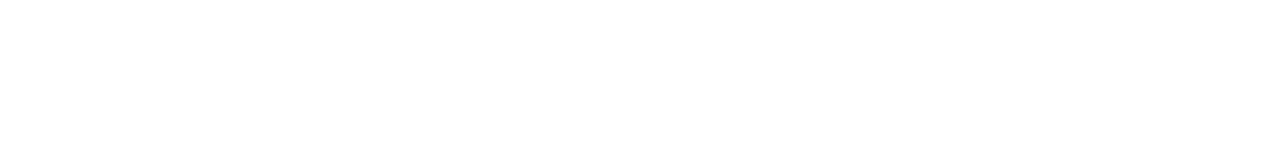
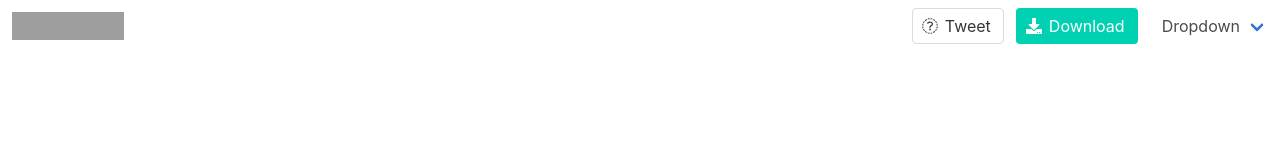
Before and after one commit to teampsbox/bulmacss-teampsbox_site, a plain HTML site: page index.html in a window 1280 px wide. Drawn offline with nearby package versions, Linux system fonts and the light colour scheme; grey boxes are pictures that could not be loaded.

Commit message:
I'm going home!

```diff
--- a/index.html
+++ b/index.html
@@ -1,13 +1,16 @@
 <!DOCTYPE html>
-<html lang="en">
+<html class="has-navbar-fixed-top" lang="en">
 <head>
   <meta charset="UTF-8">
   <meta name="viewport" content="width=device-width, initial-scale=1.0">
   <meta http-equiv="X-UA-Compatible" content="ie=edge">
   <title>TeamPSBOX</title>
 
-  <!-- BULMA CSS -->
+  <!-- BULMA CSS CDN -->
   <link rel="stylesheet" href="https://cdnjs.cloudflare.com/ajax/libs/bulma/0.7.1/css/bulma.min.css">
+
+  <!-- BULMA CSS FILE
+  <link rel="stylesheet" href="css/bulma.css"> -->
 
   <!-- FONTAWESOME -->
   <script defer src="https://use.fontawesome.com/releases/v5.0.7/js/all.js"></script>
@@ -16,6 +19,68 @@
   <link rel="stylesheet" href="css/styles.css">
 </head>
 <body>
+  <nav class="navbar is-fixed-top" role="navigation" aria-label="main navigation">
+    <div class="navbar-brand">
+        <a class="navbar-item" href="https://bulma.io">
+          <img src="https://bulma.io/images/bulma-logo.png" alt="Bulma: a modern CSS framework based on Flexbox" width="112" height="28">
+        </a>
+    </div>
+
+        <div class="navbar-menu navbar-end">
+          <!-- <div class="navbar-end">
+              <a href="#" class="navbar-item">End</a>
+          </div> -->
+
+
+          <div class="navbar-item">
+              <div class="field is-grouped">
+                <p class="control">
+                  <a class="button">
+                    <span class="icon">
+                      <i class="fas fa-twitter" aria-hidden="true"></i>
+                    </span>
+                    <span>Tweet</span>
+                  </a>
+                </p>
+                <p class="control">
+                  <a class="button is-primary">
+                    <span class="icon">
+                      <i class="fas fa-download" aria-hidden="true"></i>
+                    </span>
+                    <span>Download</span>
+                  </a>
+                </p>
+              </div>
+            </div>
+
+            <div class="navbar-item has-dropdown is-hoverable">
+              <a href="#" class="navbar-link">Dropdown</a>
+
+              <div class="navbar-dropdown">
+                <a href="#" class="navbar-item">Item 1</a>
+                <a href="#" class="navbar-item">Item 2</a>
+                <a href="#" class="navbar-item">Item 3</a>
+                <hr class="navbar-divider">
+                <a href="#" class="navbar-item">Item 4</a>
+                <a href="#" class="navbar-item">Item 5</a>
+              </div>
+            </div>
+
+
+
+
+        </div>
+        <!-- ./NAVBAR-MENU -->
+
+
+        <!-- <a role="button" class="navbar-burger" aria-label="menu" aria-expanded="false">
+            <span aria-hidden="true"></span>
+            <span aria-hidden="true"></span>
+            <span aria-hidden="true"></span>
+        </a> -->
+
+
+  </nav>
 
 </body>
 </html>
```
